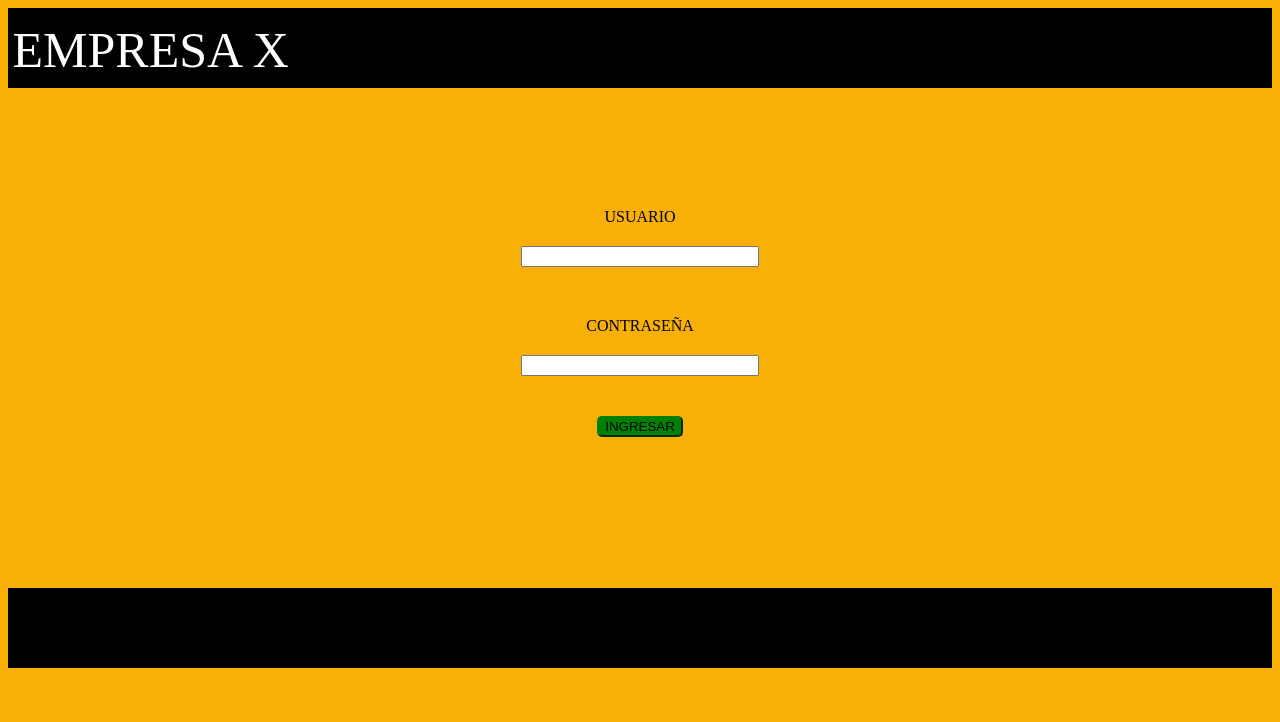
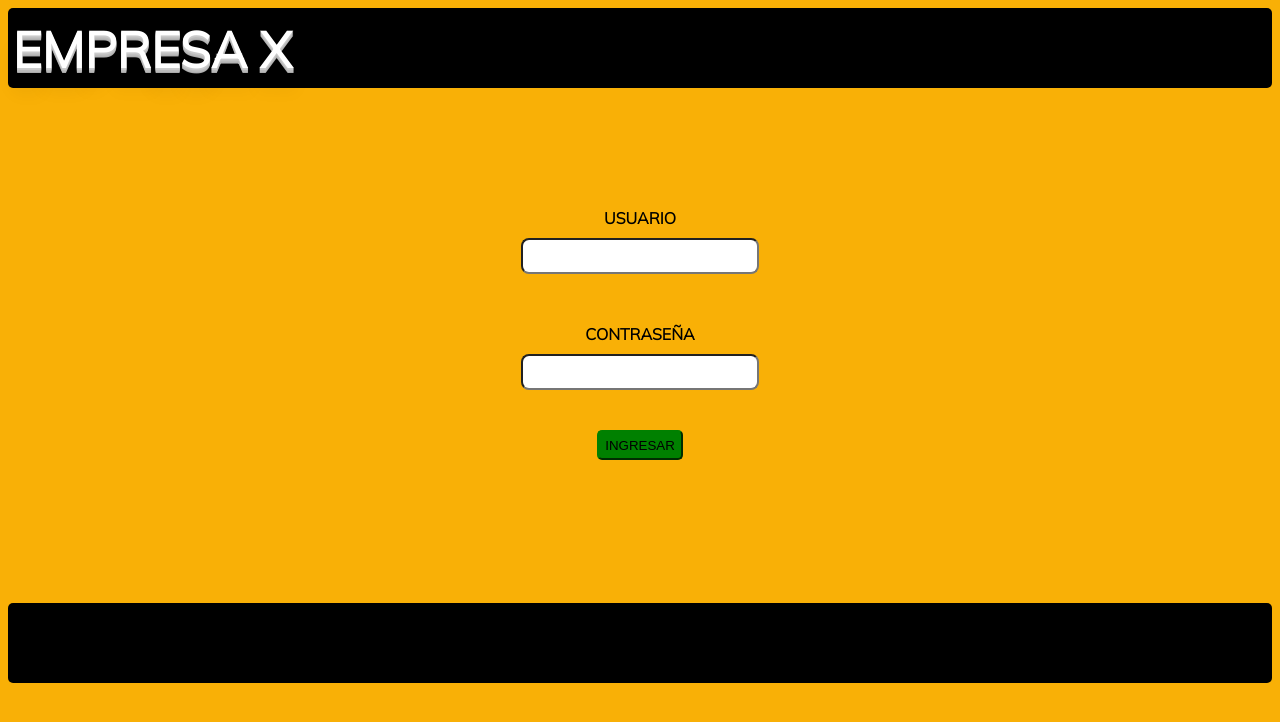
Before and after one commit to dasilvag16/Proyecto-Grupo-39-9, a Flask app: page / in a window 1280 px wide. Shown: the top 722 px of the page. Run offline with Flask 2, Linux system fonts and the light colour scheme.

Commit message:
Modificaciones la layout css del layout , input.

```diff
--- a/Static/CSS/layout.css
+++ b/Static/CSS/layout.css
@@ -2,16 +2,23 @@
 
 body {
     background-color: #F9B006;
+    font-family: 'Mulish',
+        sans-serif;
+    font-weight: bold;
+    -webkit-font-smoothing: antialiased;
+    -moz-osx-font-smoothing: grayscale;
+
 }
 
-header{
+header {
     background-color: black;
     color: white;
     display: flex;
     height: 80px;
+    border-radius: 5px;
 }
 
-#empresa{
+#empresa {
     margin-left: 0px;
     width: 300px;
 }
@@ -23,38 +30,52 @@ header{
     margin: auto;
     padding-top: 3px;
     text-indent: 1.5%;
+    text-shadow: 0 1px 0 #ccc,
+        0 2px 0 #c9c9c9,
+        0 3px 0 #bbb,
+        0 4px 0 #b9b9b9,
+        0 5px 0 #aaa,
+        0 6px 1px rgba(0, 0, 0, .1),
+        0 0 5px rgba(0, 0, 0, .1),
+        0 1px 3px rgba(0, 0, 0, .3),
+        0 3px 5px rgba(0, 0, 0, .2),
+        0 5px 10px rgba(0, 0, 0, .25),
+        0 10px 10px rgba(0, 0, 0, .2),
+        0 20px 20px rgba(0, 0, 0, .15);
 }
 
 footer {
     background-color: black;
     height: 80px;
+    border-radius: 5px;
+    margin-top: 15px;
 }
 
-div{
+div {
     margin: 0;
 }
 
 /* layout1.html */
 
-svg{
+svg {
     position: absolute;
     top: 0px;
     right: 0px;
 }
 
-#sesion{
+#sesion {
     position: absolute;
     top: 30px;
     right: 80px;
 }
 
-a{
+a {
     color: white;
 }
 
 /* (casi) Todos los archivos html */
 
-#usuario{
+#usuario {
     position: absolute;
     top: 40px;
     right: 80px;
@@ -62,26 +83,26 @@ a{
 
 /* dashboard.html */
 
-.pantalla_dividida{
+.pantalla_dividida {
     display: flex;
     height: 500px;
 }
 
-#img{
+#img {
     margin-top: 30px;
     height: 217px;
 }
 
-#le{
+#le {
     width: 232px;
     height: 40px;
-    background-color:black;
+    background-color: black;
     color: white;
     font: engraverse-bold;
     font-size: 20px;
 }
 
-#estadisticas{
+#estadisticas {
     width: 232px;
     height: 40px;
     background-color: white;
@@ -92,22 +113,22 @@ a{
     margin-bottom: 10px;
 }
 
-#estadisticas p{
+#estadisticas p {
     position: relative;
     top: 7px;
 }
 
-#dashboard1{
+#dashboard1 {
     margin-left: 30px;
     margin-right: 300px;
 }
 
-#dashboard2{
+#dashboard2 {
     position: absolute;
     right: 100px;
 }
 
-#dashboard2 select{
+#dashboard2 select {
     background-color: black;
     color: white;
     font: engraverse-bold;
@@ -118,22 +139,22 @@ a{
     margin-bottom: 20px;
 }
 
-.divisiones{
+.divisiones {
     width: 230px;
     height: 70px;
     background-color: white;
     border: 1px solid black;
 }
 
-.etiquetas{
+.etiquetas {
     height: 18px;
 }
 
-.etiquetas p{
+.etiquetas p {
     margin: 0px;
 }
 
-.variables{
+.variables {
     height: 54px;
     font-size: 50px;
     text-align: right;
@@ -144,26 +165,26 @@ a{
     display: flex;
 }
 
-#verinfo_admi1{
+#verinfo_admi1 {
     margin-right: 250px;
 }
 
-#verinfo_admi2{
+#verinfo_admi2 {
     margin-left: 250px;
 }
 
-#verinfo_admib{
+#verinfo_admib {
     display: flex;
     margin-top: 20px;
     margin-bottom: 20px;
 }
 
-.verinfo_admid{
+.verinfo_admid {
     width: 270px;
     background-color: #CEC7C7;
 }
 
-#el{
+#el {
     margin-left: 10px;
     margin-right: 40px;
     width: 85px;
@@ -174,7 +195,7 @@ a{
     border-radius: 8px;
 }
 
-#ed{
+#ed {
     margin-left: 50px;
     margin-right: 10px;
     height: 35px;
@@ -185,7 +206,7 @@ a{
     border-radius: 8px;
 }
 
-#verinfo_admi2 button{
+#verinfo_admi2 button {
     background-color: black;
     color: white;
     border: 0px;
@@ -194,19 +215,19 @@ a{
     height: 30px;
 }
 
-#b1{
+#b1 {
     margin-bottom: 20px;
     margin-top: 25px;
     margin-left: 60px;
 }
 
-#b2{
+#b2 {
     margin-top: 20px;
     margin-bottom: 20px;
     margin-left: 60px;
 }
 
-#w3review{
+#w3review {
     width: 270px;
     background-color: #CEC7C7;
     text-align: left;
@@ -220,25 +241,25 @@ a{
     display: flex;
 }
 
-#registrar_usuarios1{
+#registrar_usuarios1 {
     margin-right: 300px;
 }
 
-#registrar_usuarios2{
+#registrar_usuarios2 {
     margin-left: 300px;
 }
 
-#registrar_usuariosb{
+#registrar_usuariosb {
     display: flex;
     margin-top: 20px;
     margin-bottom: 20px;
 }
 
-.registrar_usuariosd input{
+.registrar_usuariosd input {
     width: 270px;
 }
 
-#registrar_usuarios2 button{
+#registrar_usuarios2 button {
     position: relative;
     right: 40px;
     border-radius: 15px;
@@ -246,26 +267,27 @@ a{
     background-color: #F9B006;
 }
 
-#registrar_usuarios2 #est{
+#registrar_usuarios2 #est {
     position: relative;
     right: 28px;
 }
 
-#d1, #d2{
+#d1,
+#d2 {
     width: 140px;
 }
 
-.registrar_usuariosd div{
+.registrar_usuariosd div {
     width: 300px;
     margin-top: 10px;
     margin-bottom: 10px;
 }
 
-#res{
+#res {
     width: 270px;
 }
 
-#registrar_usuarios0 p{
+#registrar_usuarios0 p {
     background-color: black;
     color: white;
     font: engraverse-bold;
@@ -279,7 +301,7 @@ a{
     left: 350px;
 }
 
-#reset input{
+#reset input {
     border: 0px;
     border-radius: 20px;
     background-color: red;
@@ -292,7 +314,7 @@ a{
     margin-bottom: 20px;
 }
 
-#search_ input{
+#search_ input {
     width: 70px;
     border: 0px;
     height: 30px;
@@ -310,39 +332,40 @@ a{
     display: flex;
 }
 
-#editar_admi1{
+#editar_admi1 {
     margin-top: 0px;
     margin-right: 300px;
 }
 
-#editar_admi2{
+#editar_admi2 {
     margin-left: 300px;
 }
 
-#editar_admib{
+#editar_admib {
     margin-top: 20px;
     margin-bottom: 20px;
 }
 
-.editar_admid input{
+.editar_admid input {
     width: 270px;
 }
 
-.editar_admid div{
+.editar_admid div {
     width: 300px;
     margin-top: 10px;
     margin-bottom: 10px;
 }
 
-#editar_admires{
+#editar_admires {
     width: 270px;
 }
 
-#editar_admid1, #editar_admid2{
+#editar_admid1,
+#editar_admid2 {
     width: 140px;
 }
 
-#editar_admib1{
+#editar_admib1 {
     margin-bottom: 10px;
     margin-top: 25px;
     margin-left: 60px;
@@ -354,7 +377,7 @@ a{
     height: 30px;
 }
 
-#editar_admib2{
+#editar_admib2 {
     margin-top: 10px;
     margin-bottom: 10px;
     margin-left: 60px;
@@ -367,7 +390,7 @@ a{
     height: 30px;
 }
 
-#editar_admiedit{
+#editar_admiedit {
     width: 70px;
     border: 0px;
     height: 30px;
@@ -377,7 +400,7 @@ a{
     margin-left: 550px;
 }
 
-#editar_admigr{
+#editar_admigr {
     width: 250px;
     height: 30px;
     background-color: red;
@@ -389,19 +412,17 @@ a{
     margin-top: 20px;
     margin-bottom: 10px;
 }
+
 /* listar_super.html */
-#ListarUsuarios table th
-{
-   color:black;
-   background-color:rgba(0, 0, 0, 0.055)
-   ;
+#ListarUsuarios table th {
+    color: black;
+    background-color: rgba(0, 0, 0, 0.055);
 }
 
-#ListarUsuarios table td
-{
-   color:black;
-   padding: 1em;
-   background-color:rgba(0, 0, 0, 0.055)
+#ListarUsuarios table td {
+    color: black;
+    padding: 1em;
+    background-color: rgba(0, 0, 0, 0.055)
 }
 
 #editarusuarioboton {
@@ -417,3 +438,15 @@ a{
 #totalregistros p {
     margin-left: 5em;
 }
+
+/*Verinfo_us.html*/
+input {
+    border-radius: 8px;
+    height: 20px;
+}
+
+#con,
+#dep {
+    border-radius: 8px;
+    height: 20px;
+}
--- a/Templates/inicio_sesion.html
+++ b/Templates/inicio_sesion.html
@@ -32,24 +32,29 @@
         height: 500px;
     }
     #label1{
-        padding: 120px 0px 20px 0px;
+        padding: 120px 0px 10px 0px;
     }
     #label2{
-        padding: 50px 0px 20px 0px;
+        padding: 50px 0px 10px 0px;
     }
     #ingresar{
         padding: 40px 0px 0px 0px;
     }
     #us{
         width: 230px;
+        border-radius: 8px;
+        height:30px;
     }
     #ps{
         width: 230px;
+        border-radius: 8px;
+         height:30px;
     }
     #ev{
         background-color: green;
         border-color: green;
         border-radius: 5px;
+        height:30px;
     }
 </style>
 <script type="text/javascript">
--- a/Templates/layout.html
+++ b/Templates/layout.html
@@ -1,12 +1,19 @@
 <!DOCTYPE html>
 <html lang="en">
   <head>
-    <meta charset="UTF-8">
-    <meta http-equiv="X-UA-Compatible" content="IE=edge">
-    <meta name="viewport" content="width=device-width, initial-scale=1.0">
-    <link rel="stylesheet" href={{ url_for('static', filename='CSS/layout.css') }}>
-    <link rel="stylesheet" href={{ url_for('static', filename='CSS/retroa.css') }}>
-    <link rel="stylesheet" href={{ url_for('static', filename='CSS/editarus.css') }}>
+    <meta charset="UTF-8" />
+    <meta http-equiv="X-UA-Compatible" content="IE=edge" />
+    <meta name="viewport" content="width=device-width, initial-scale=1.0" />
+    <link rel="preconnect" href="https://fonts.googleapis.com" />
+    <link rel="preconnect" href="https://fonts.gstatic.com" crossorigin />
+    <link
+      href="https://fonts.googleapis.com/css2?family=Mulish:wght@300&display=swap"
+      rel="stylesheet"
+    />
+    <link rel="stylesheet" href={{ url_for('static', filename='CSS/layout.css')
+    }}> <link rel="stylesheet" href={{ url_for('static',
+    filename='CSS/retroa.css') }}> <link rel="stylesheet" href={{
+    url_for('static', filename='CSS/editarus.css') }}>
     <title>Document</title>
   </head>
   <body>
@@ -14,12 +21,9 @@
       <div id="empresa">
         <p>EMPRESA X</p>
       </div>
-        {% block encabezado %}
-        {% endblock %}
+      {% block encabezado %} {% endblock %}
     </header>
-    {% block cuerpo %}
-    {% endblock %}
-    <footer>
-    </footer>
+    {% block cuerpo %} {% endblock %}
+    <footer></footer>
   </body>
 </html>
--- a/app.py
+++ b/app.py
@@ -1,9 +1,12 @@
 from flask import Flask, render_template, request, redirect
 
 app = Flask(__name__)
+
+
 @app.route('/')
 def inicio():
     return render_template('inicio_sesion.html')
+
 
 @app.route('/validar_usuario', methods=['POST'])
 def validar_usuario():
@@ -13,52 +16,65 @@ def validar_usuario():
     cargos = 10
     establecidos = 150
     cumplidos = 145
-    if usuario=='Superadministrador':
+    if usuario == 'Superadministrador':
         return render_template('dashboard.html', user=usuario, empleados=empleados, cargos=cargos, establecidos=establecidos, cumplidos=cumplidos)
-    elif usuario=='Administrador':
+    elif usuario == 'Administrador':
         return render_template('dashboard.html', user=usuario)
     else:
+        # deberia de enviarme a reigstrar
         return render_template('verinfo_us.html', user='Empleado')
 
-@app.route('/definicion_listar', methods=['POST'])
+
+@app.route('/definicion_listar', methods=['POST'])  # Error de metodo
 def definicion_listar():
-    if usuario=='Administrador':
-        return redirect ('/listar_admi')
-    elif usuario=='Superadministrador':
-        return redirect ('/listar_super')
+    if usuario == 'Administrador':  # Variable usuario no definida
+        return redirect('/listar_admi')
+    elif usuario == 'Superadministrador':
+        return redirect('/listar_super')
+
 
 def enviar_usuario_nuevo():
     return redirect('/registrar_usuarios')
 
+
 def enviar_verinfo():
     return redirect('/verinfo_admi')
+
 
 def enviar_editar():
     return redirect('/editar_admi')
 
+
 def enviar_eliminar():
     return redirect('/eliminar')
+
 
 def enviar_generar_ret():
     return redirect('/generar_ret')
 
+
 def enviar_editar_us():
     return redirect('/editar_us')
 
+
 def enviar_ver_ret():
     return redirect('/ver_ret')
+
 
 @app.route('/editar_us', methods=['POST'])
 def editar_us():
     return render_template('editar_us.html', user='Empleado')
 
+
 @app.route('/ver_ret', methods=['POST'])
 def ver_reto():
     return render_template('ver_ret.html', user='Empleado')
 
+
 @app.route('/listar_admi')
 def listar_admi():
     return render_template('listar_admi.html', user=usuario)
+
 
 @app.route('/verinfo_admi', methods=['POST'])
 def verinfo_admi():
@@ -66,26 +82,32 @@ def verinfo_admi():
     temporal = 'N/A'
     return render_template('verinfo_admi.html', user=usuario, temporal=temporal)
 
+
 @app.route('/registrar_usuarios', methods=['POST'])
 def registrar_usuarios():
     return render_template('registrar_usuarios.html', user=usuario)
+
 
 @app.route('/editar_admi', methods=['POST'])
 def editar_admi():
     return render_template('editar_admi.html', user=usuario, temporal=temporal)
 
+
 @app.route('/eliminar', methods=['POST'])
 def eliminar():
     return render_template('eliminar.html', user=usuario)
+
 
 @app.route('/generar_ret', methods=['POST'])
 def generar_ret():
     return render_template('generar_ret.html', user=usuario)
 
+
 @app.route('/listar_super')
 def listar_super():
     return render_template('listar_super.html', user=usuario)
 
+
 @app.route('/asignar_roles')
 def asignar_roles():
     return 'asignar roles'
```
Also changed, not shown: requirements.txt (added, +14 -0 lines). Lines whose indentation alone changed are shown as unchanged.
